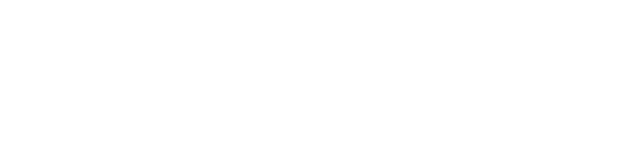
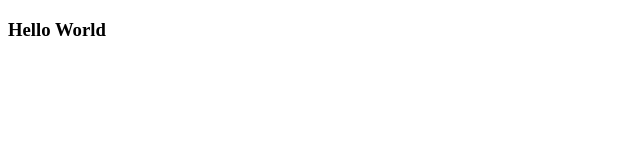
Before and after one commit to sonegillis/Mekolle-Simon, a plain HTML site: page index.html in a window 1280 px wide. Shown: the whole page, without its empty margins (0-640 px from the left). Drawn offline with Linux system fonts and the light colour scheme.

Commit message:
Added a hello world text in the body

```diff
--- a/index.html
+++ b/index.html
@@ -8,19 +8,7 @@
 
   <body>
     <script src="https://cdn.freecodecamp.org/testable-projects-fcc/v1/bundle.js"></script>
-
-    <!--
-
-    Hello Camper!
-
-    For now, the test suite only works in Chrome!
-    Please read the README below in the JS Editor before beginning.
-    Feel free to delete this message once you have read it.
-    Good luck and Happy Coding!
-
-    - The freeCodeCamp Team
-
-    -->
+      <h3>Hello World</h3>
     <script  src="js/index.js"></script>
   </body>
 </html>
```
